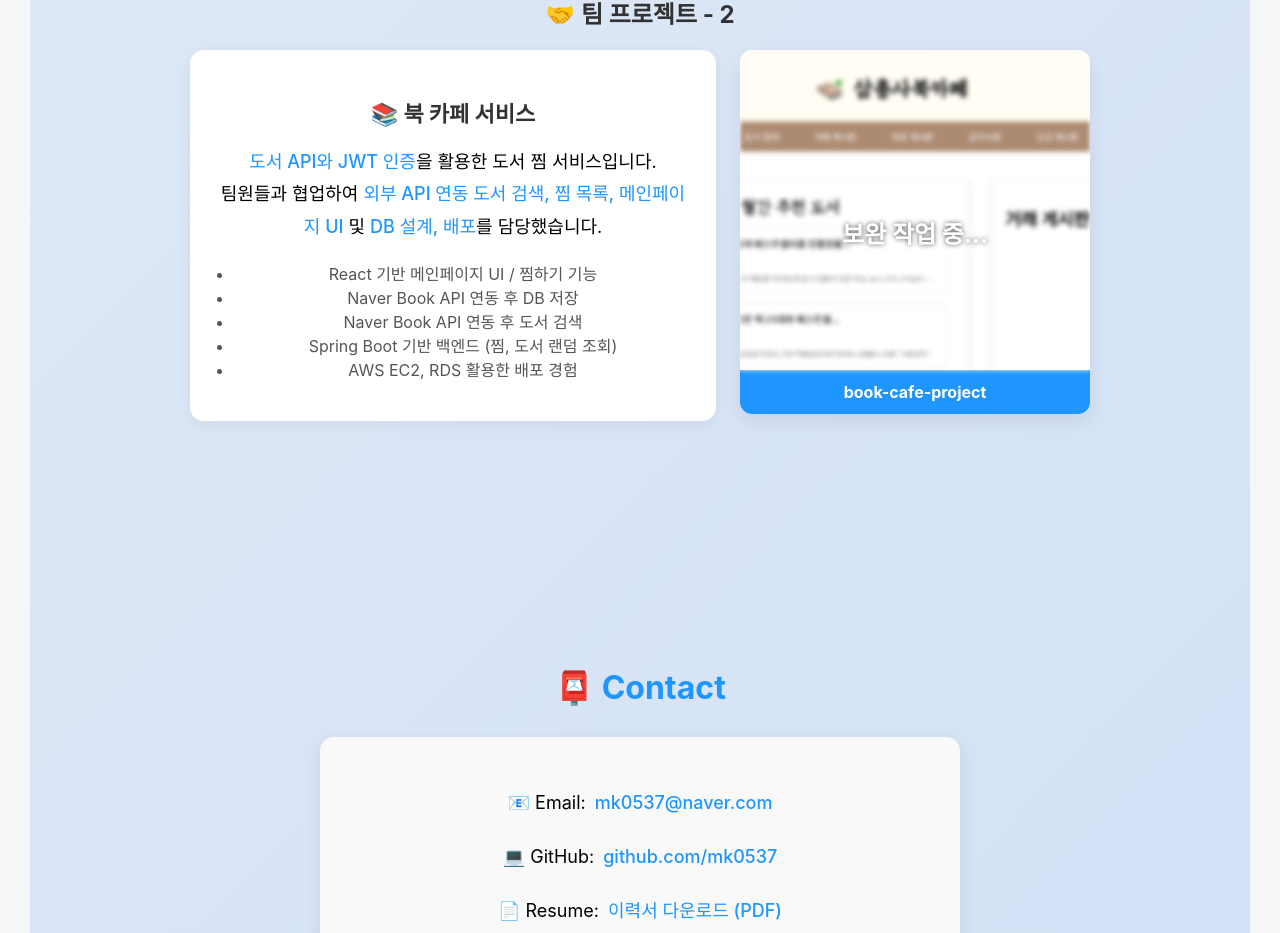
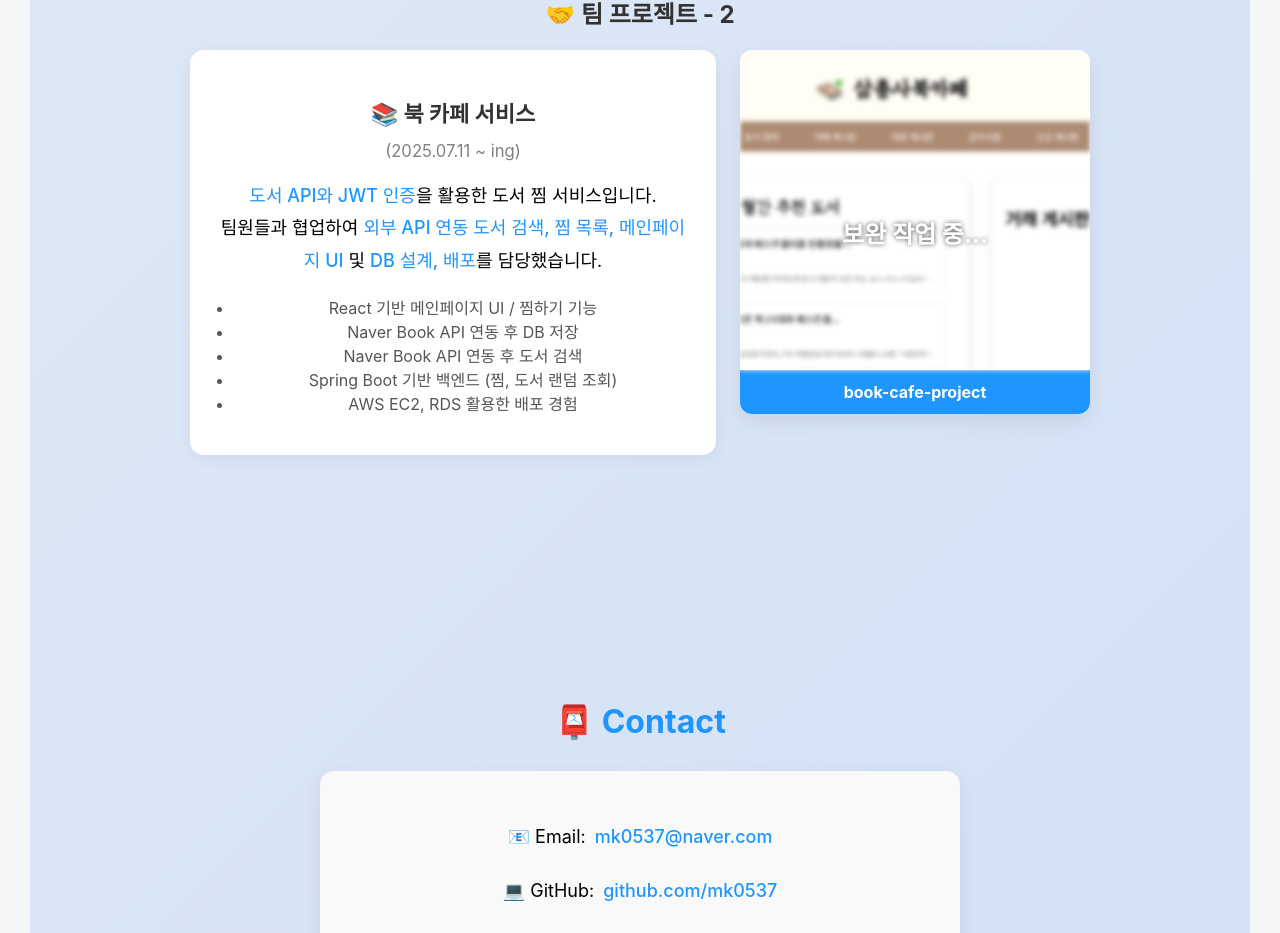
Before and after one commit to mk0537/my-portfolio-react-app, a React (Create React App) app: page / in a window 1280 px wide. Shown: the part 3334-4267 px from the top of the page. Built offline with nearby package versions, Linux system fonts and the light colour scheme; no server answers; the database is empty.

Commit message:
9/21 추가 수정

```diff
--- a/src/components/Projects.js
+++ b/src/components/Projects.js
@@ -34,7 +34,7 @@ const Projects = () => {
             </div>
 
             <a
-              href="http://my-login-frontend-bucket.s3-website.ap-northeast-2.amazonaws.com"
+              href="http://my-login2-frontend.s3-website.ap-northeast-2.amazonaws.com"
               className="Preview-card"
               target="_blank"
               rel="noreferrer"
@@ -45,13 +45,13 @@ const Projects = () => {
                 className="Preview-img"
               />
               <div className="Preview-title">my-login-project</div>
-              <div className="Preview-overlay danger">
+              {/* <div className="Preview-overlay danger">
                 <div className="Overlay-title">⚠️ 문제점 발생</div>
                 <div className="Overlay-description">
                   🚧 현재 AWS 계정 문제로 인해 배포된 페이지 접속 시 404 오류가 발생하고 있습니다.
                   원인 분석을 완료하였으며, 계정 복구 및 배포 환경 재설정을 통해 해결 작업을 진행 중입니다.
                 </div>
-              </div>
+              </div> */}
             </a>
           </div>
         </div>
@@ -105,7 +105,7 @@ const Projects = () => {
           <h3 className="Project-category">🤝 팀 프로젝트 - 2</h3>
           <div className="Project-row">
             <div className="Project-container">
-              <h3 className="Project-subtitle">📚 북 카페 서비스</h3>
+              <h3 className="Project-subtitle">📚 북 카페 서비스</h3> <small style={{color : "grey"}}>(2025.07.11 ~ ing)</small>
               <p className="Project-content">
                 <span className="highlight">도서 API와 JWT 인증</span>을 활용한 도서 찜 서비스입니다. <br />
                 팀원들과 협업하여 <span className="highlight">외부 API 연동 도서 검색, 찜 목록, 메인페이지 UI</span> 및 <span className="highlight">DB 설계, 배포</span>를 담당했습니다.
```
